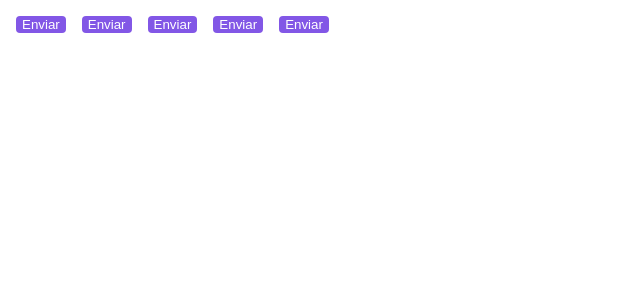
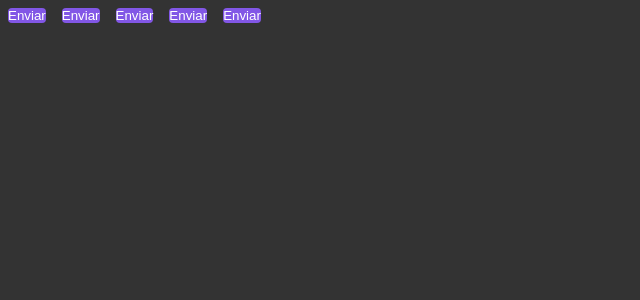
Before and after one commit to Guiihenriiq/Ignite-Timer, a React (Vite) app: page / in a window 1280 px wide. Shown: the top 300 px of the page, without its empty margins (0-640 px from the left). Built offline with nearby package versions, Linux system fonts and the light colour scheme.

Commit message:
Estrutura da aplicação - Estilos globais

```diff
--- a/src/App.tsx
+++ b/src/App.tsx
@@ -1,6 +1,7 @@
 import { ThemeProvider } from "styled-components"
 import { Button } from "./components/Button"
 import { defaultTheme } from "./styles/themes/default"
+import { GlobalStyle } from "./styles/global"
 
 export function App() {
   return (
@@ -10,5 +11,7 @@
       <Button variant="success"/>
       <Button variant="danger"/>
       <Button />
+
+      <GlobalStyle/>
     </ThemeProvider>
   )}
--- /dev/null
+++ b/src/styles/global.ts
@@ -0,0 +1,13 @@
+import { createGlobalStyle } from "styled-components";
+
+export const GlobalStyle = createGlobalStyle`
+    *{
+        margin: 0;
+        padding:0;
+        box-sizing: border-box;
+     }
+     body {
+        background: #333;
+        color: #fff;
+     }
+`;
```
